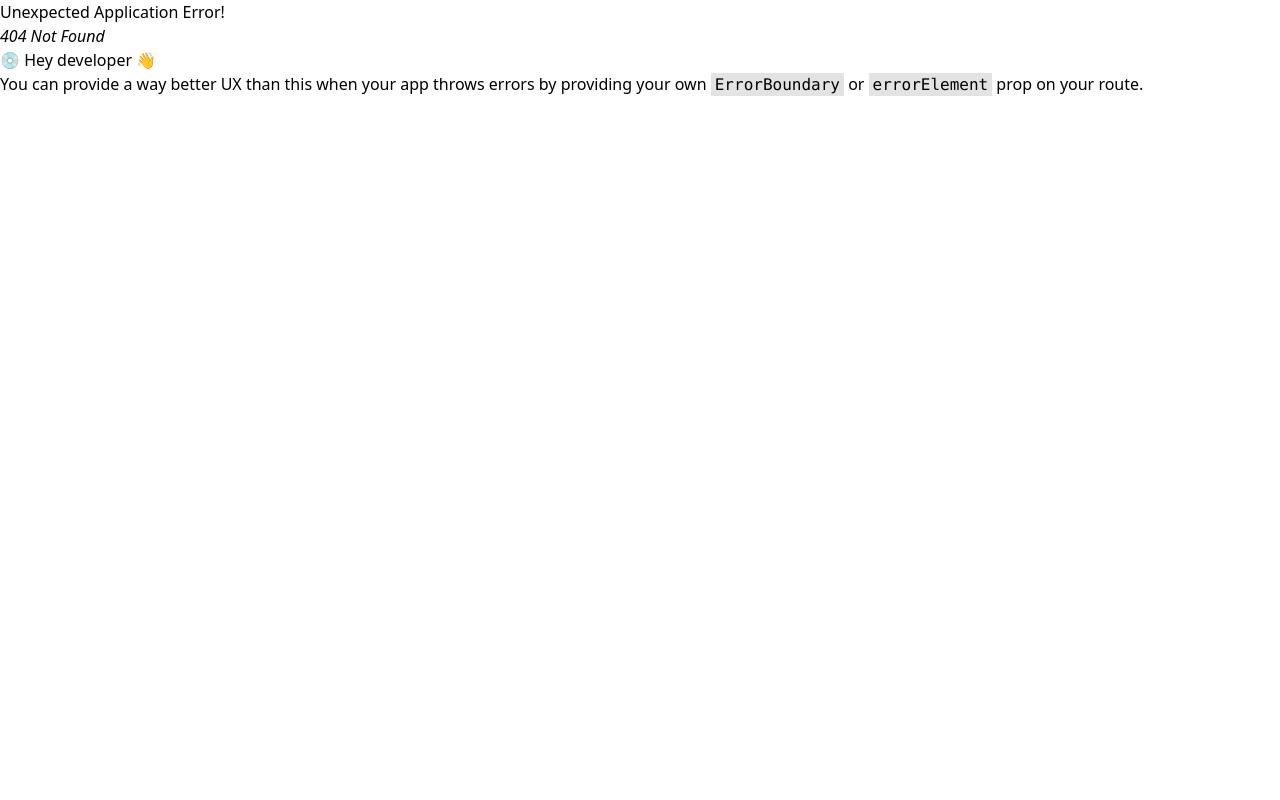
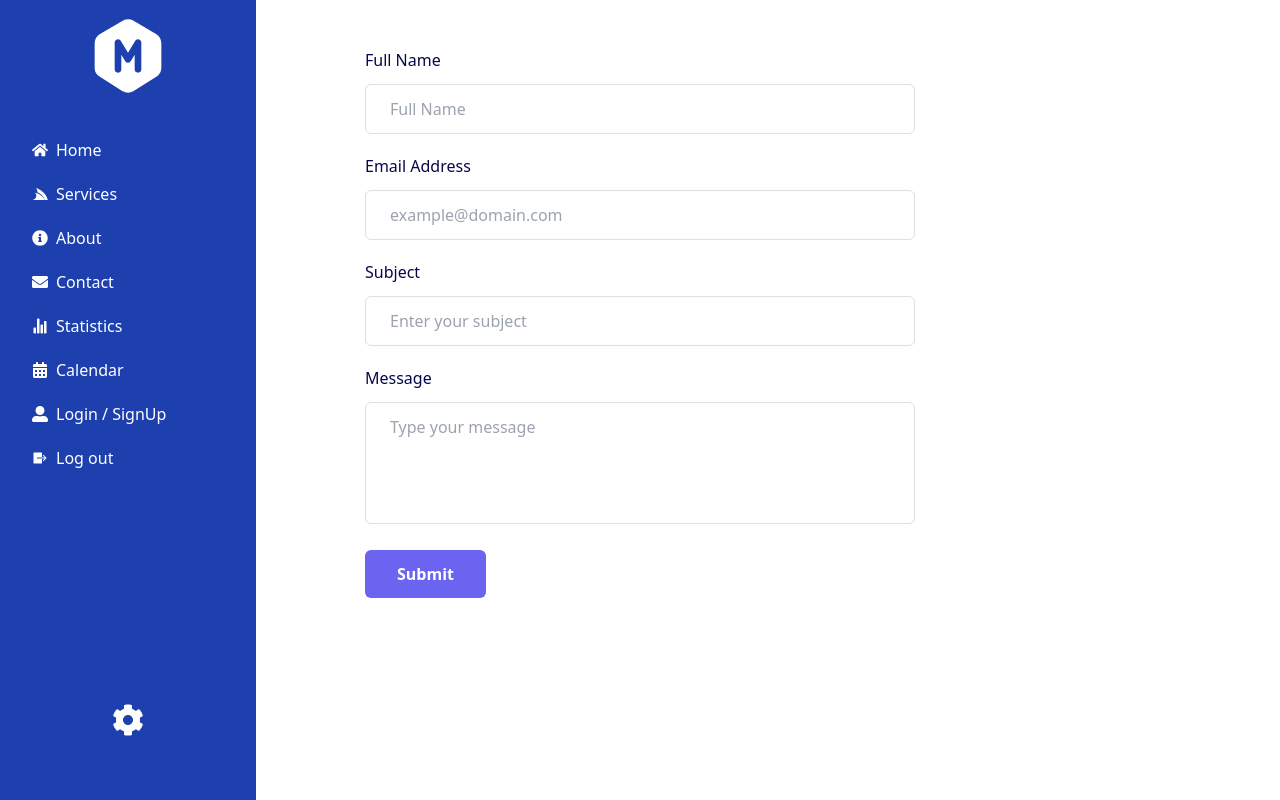
Before and after one commit to bahtiarmirzoev/Autoservicesystem, a React (Create React App) app in the folder autopoint/: page /contact in a window 1280 px wide. Before the commit this address had no page. Built offline with nearby package versions, Linux system fonts and the light colour scheme.

Commit message:
ContactPageAdded

```diff
--- /dev/null
+++ b/autopoint/src/components/Contact.jsx
@@ -0,0 +1,79 @@
+import React from "react";
+
+const Contact = () => {
+  return (
+    <div className="flex items-center justify-center p-12">
+      <div className="mx-auto w-full max-w-[550px]">
+          <div className="mb-5">
+            <label
+              htmlFor="name"
+              className="mb-3 block text-base font-medium text-[#07074D]"
+            >
+              Full Name
+            </label>
+            <input
+              type="text"
+              name="name"
+              id="name"
+              placeholder="Full Name"
+              className="w-full rounded-md border border-[#e0e0e0] bg-white py-3 px-6 text-base font-medium text-[#6B7280] outline-none focus:border-[#6A64F1] focus:shadow-md"
+            />
+          </div>
+          <div className="mb-5">
+            <label
+              htmlFor="email"
+              className="mb-3 block text-base font-medium text-[#07074D]"
+            >
+              Email Address
+            </label>
+            <input
+              type="email"
+              name="email"
+              id="email"
+              placeholder="example@domain.com"
+              className="w-full rounded-md border border-[#e0e0e0] bg-white py-3 px-6 text-base font-medium text-[#6B7280] outline-none focus:border-[#6A64F1] focus:shadow-md"
+            />
+          </div>
+          <div className="mb-5">
+            <label
+              htmlFor="subject"
+              className="mb-3 block text-base font-medium text-[#07074D]"
+            >
+              Subject
+            </label>
+            <input
+              type="text"
+              name="subject"
+              id="subject"
+              placeholder="Enter your subject"
+              className="w-full rounded-md border border-[#e0e0e0] bg-white py-3 px-6 text-base font-medium text-[#6B7280] outline-none focus:border-[#6A64F1] focus:shadow-md"
+            />
+          </div>
+          <div className="mb-5">
+            <label
+              htmlFor="message"
+              className="mb-3 block text-base font-medium text-[#07074D]"
+            >
+              Message
+            </label>
+            <textarea
+              rows="4"
+              name="message"
+              id="message"
+              placeholder="Type your message"
+              className="w-full resize-none rounded-md border border-[#e0e0e0] bg-white py-3 px-6 text-base font-medium text-[#6B7280] outline-none focus:border-[#6A64F1] focus:shadow-md"
+            ></textarea>
+          </div>
+          <div>
+            <button
+              className="hover:shadow-form rounded-md bg-[#6A64F1] py-3 px-8 text-base font-semibold text-white outline-none"
+            >
+              Submit
+            </button>
+          </div>
+      </div>
+    </div>
+  );
+}
+
+export default Contact;
--- a/autopoint/src/components/Navbar.jsx
+++ b/autopoint/src/components/Navbar.jsx
@@ -38,7 +38,7 @@ const Navbar = () => {
           <FaInfoCircle className="mr-2" /> About
         </Link>
         <Link
-          to="#contact"
+          to="contact"
           className="block py-2.5 px-4 rounded transition duration-200 hover:bg-blue-700 text-white flex items-center"
         >
           <FaEnvelope className="mr-2" /> Contact
@@ -56,7 +56,7 @@ const Navbar = () => {
           <FaCalendarAlt className="mr-2" /> Calendar
         </Link>
         <Link
-          to="user"
+          to="loginandsignup"
           className="block py-2.5 px-4 rounded transition duration-200 hover:bg-blue-700 text-white flex items-center"
         >
           <FaUserAlt className="mr-2" /> Login / SignUp
--- a/autopoint/src/components/Routes.js
+++ b/autopoint/src/components/Routes.js
@@ -3,6 +3,7 @@ import Register from "./Register";
 import About from "./About";
 import Calendar from "./Calendar";
 import Services from "./Services";
+import Contact from "./Contact";
 import { Children } from "react";
 import App from "../App";
 
@@ -33,6 +34,10 @@ const routes = [
         path: "services",
         element: <Services />,
       },
+      {
+        path: "contact",
+        element: <Contact/>
+      }
     ],
   },
 ];
```
